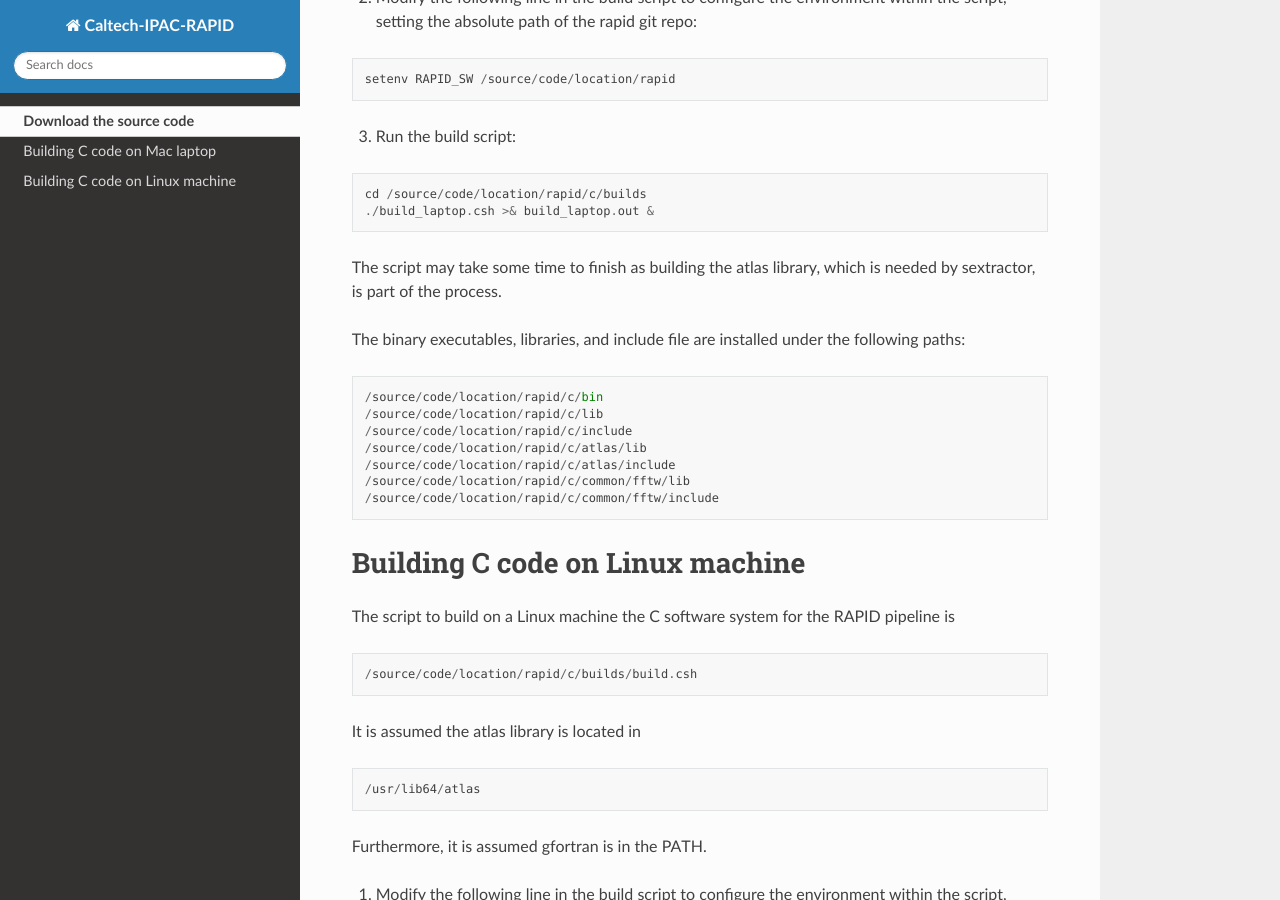
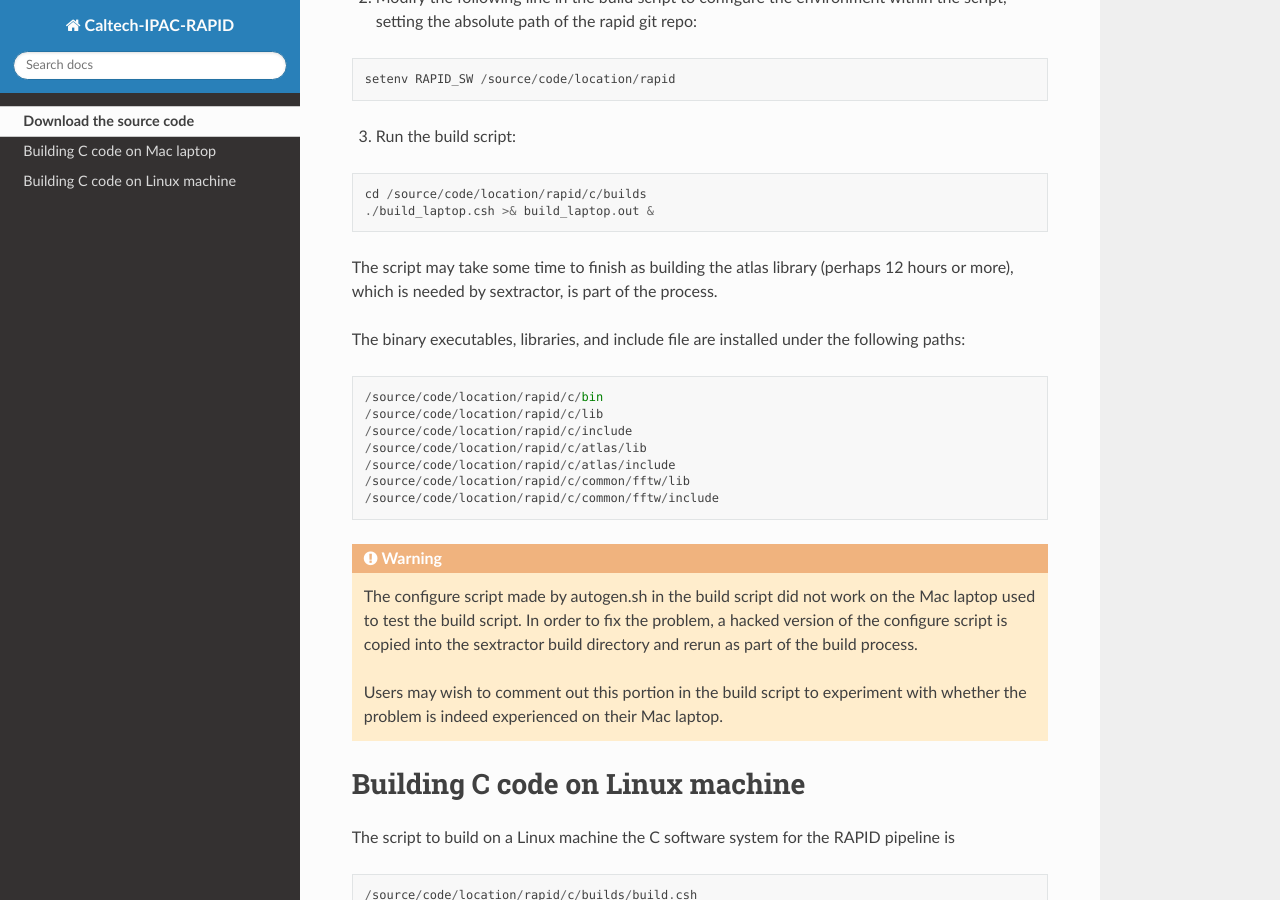
Before and after one commit to Caltech-IPAC/rapid, a Sphinx documentation site: the page built from docs/source/install/install.rst, in a window 1280 px wide and 900 px high, scrolled down 668 px. Built offline with Sphinx 7.4.7 and the Read the Docs theme 2.0.0, drawn with Linux system fonts in a browser that asks for light colours.

Commit message:
Added warning note about hacked configure script.

```diff
--- a/docs/source/install/install.rst
+++ b/docs/source/install/install.rst
@@ -43,8 +43,8 @@ This script is has been tested on a Mac laptop running macOS Montery.
    cd /source/code/location/rapid/c/builds
    ./build_laptop.csh >& build_laptop.out &
 
-The script may take some time to finish as building the atlas library,
-which is needed by sextractor, is part of the process.
+The script may take some time to finish as building the atlas library
+(perhaps 12 hours or more), which is needed by sextractor, is part of the process.
 
 The binary executables, libraries, and include file are
 installed under the following paths:
@@ -59,6 +59,15 @@ installed under the following paths:
    /source/code/location/rapid/c/common/fftw/lib
    /source/code/location/rapid/c/common/fftw/include
 
+.. warning::
+    The configure script made by autogen.sh in the build script did
+    not work on the Mac laptop used to test the build script.  In
+    order to fix the problem, a hacked version of the configure script
+    is copied into the sextractor build directory and rerun as part of
+    the build process.
+
+    Users may wish to comment out this portion in the build script to
+    experiment with whether the problem is indeed experienced on their Mac laptop.
 
 
 Building C code on Linux machine
```
